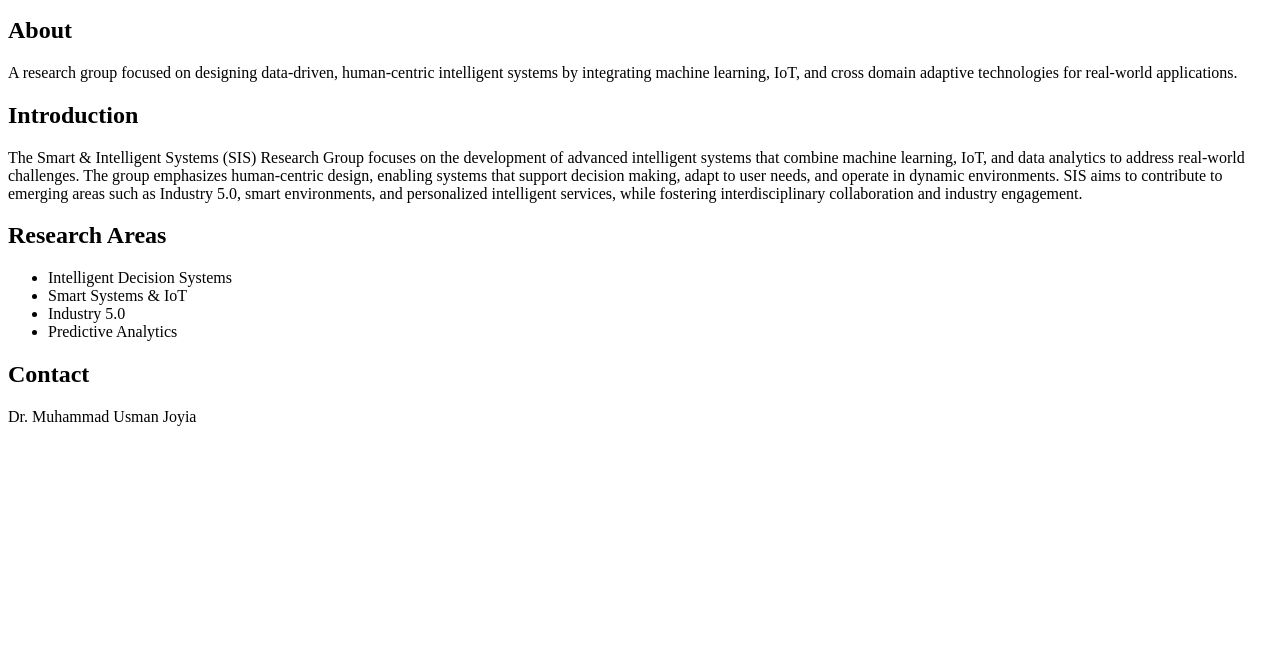
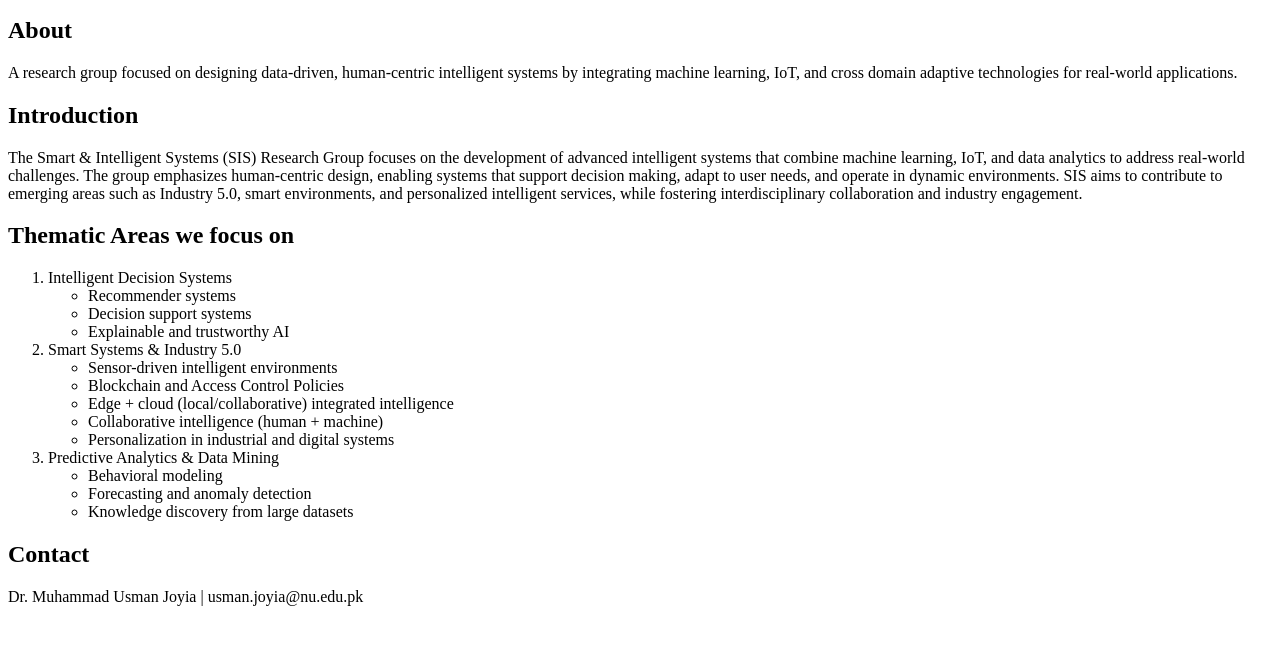
Before and after one commit to usmanjoyia123/sis-fast, a plain HTML site: page index.html in a window 1280 px wide. Shown: the part 101-746 px from the top of the page. Drawn offline with Linux system fonts and the light colour scheme.

Commit message:
Revise research areas and update contact information

```diff
--- a/index.html
+++ b/index.html
@@ -20,15 +20,35 @@ SIS aims to contribute to emerging areas such as Industry 5.0, smart environment
 personalized intelligent services, while fostering interdisciplinary collaboration and industry
 engagement.</p>
 
-    <h2>Research Areas</h2>
-    <ul>
-        <li>Intelligent Decision Systems</li>
-        <li>Smart Systems & IoT</li>
-        <li>Industry 5.0</li>
-        <li>Predictive Analytics</li>
-    </ul>
+    <h2>Thematic Areas we focus on</h2>
+    <ol>
+    <li>Intelligent Decision Systems
+        <ul>
+            <li>Recommender systems</li>
+            <li>Decision support systems</li>
+            <li>Explainable and trustworthy AI</li>
+        </ul>
+    </li>
+        <li>Smart Systems & Industry 5.0
+        <ul>
+            <li>Sensor-driven intelligent environments </li>
+            <li>Blockchain and Access Control Policies</li>
+            <li>Edge + cloud (local/collaborative) integrated intelligence </li>
+            <li>Collaborative intelligence (human + machine) </li>
+            <li>Personalization in industrial and digital systems</li>
+        </ul>
+        </li>
+
+        <li>Predictive Analytics & Data Mining
+        <ul>
+            <li>Behavioral modeling </li>
+            <li>Forecasting and anomaly detection </li>
+            <li>Knowledge discovery from large datasets</li>
+        </ul>
+        </li>
+    </ol>
 
     <h2>Contact</h2>
-    <p>Dr. Muhammad Usman Joyia</p>
+    <p>Dr. Muhammad Usman Joyia | usman.joyia@nu.edu.pk</p>
 </body>
 </html>
```
